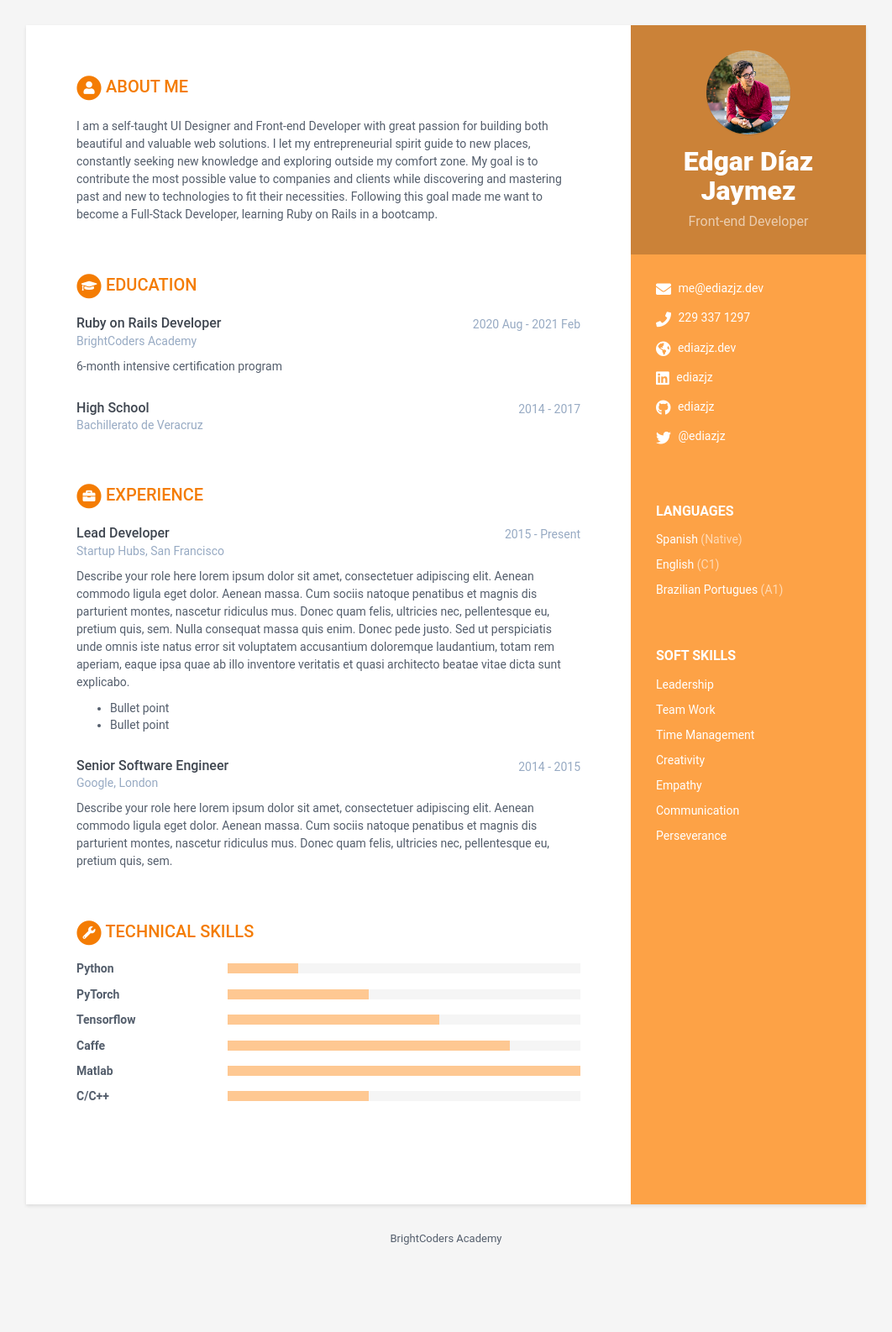
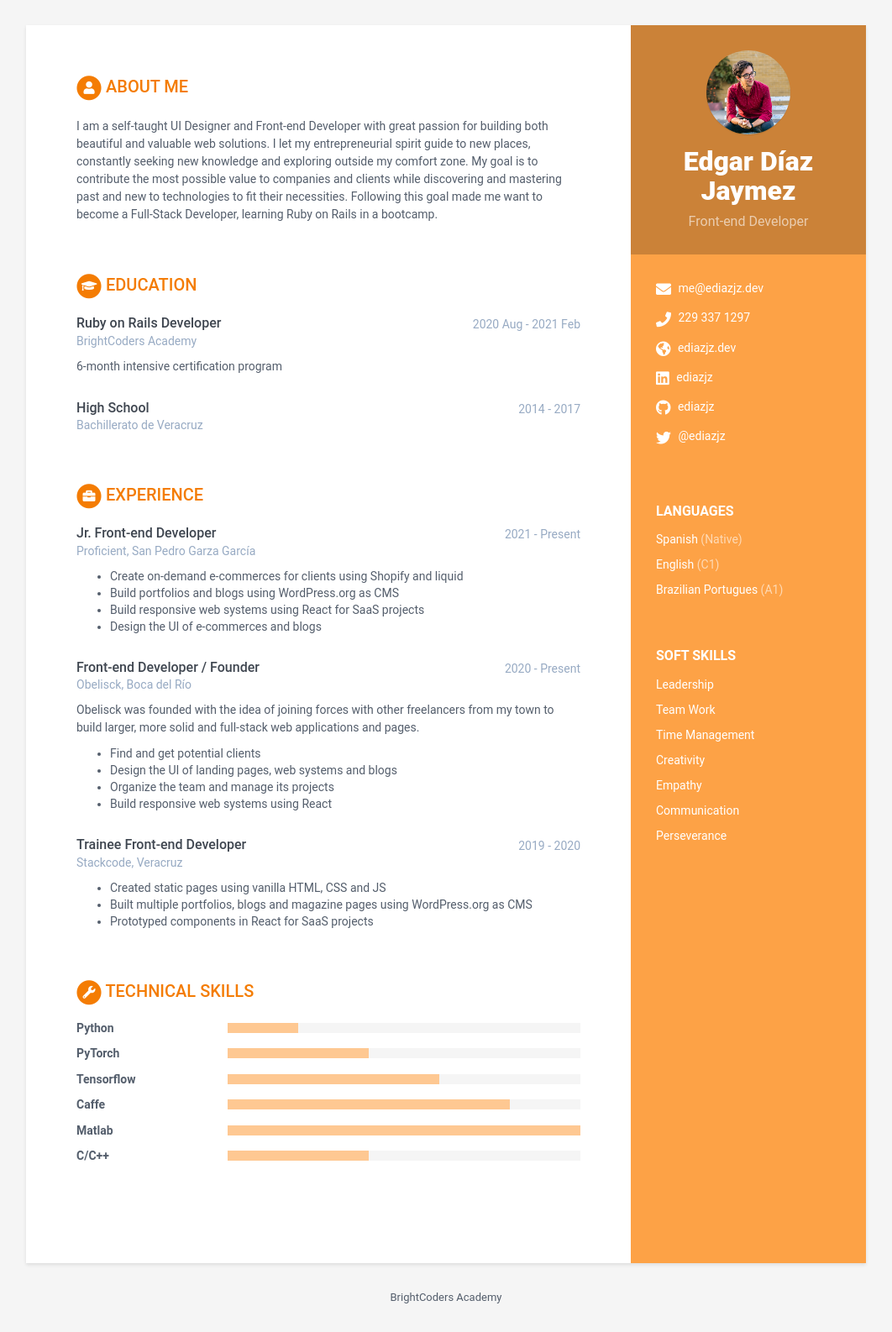
Before and after one commit to ediazjz/resume, a Jekyll site: the page built from index.html, in a window 1280 px wide. Shown: the whole page at 84% size, without its empty margins (109-1171 px from the left). Built offline with Jekyll 4.4.1, drawn with Linux system fonts in a browser that asks for light colours; before the commit the page ends 1516 px from its top, so only the background shows below that.

Commit message:
Add Work Experience

```diff
--- a/_data/data.yml
+++ b/_data/data.yml
@@ -82,31 +82,32 @@ educationcomplete:
 
 # Registra aquí tu experiencia. Agrega o elimina según sea necesario
 experiences:
-  - role: Lead Developer
-    time: 2015 - Present
-    company: Startup Hubs, San Francisco
+  - role: Jr. Front-end Developer
+    time: 2021 - Present
+    company: Proficient, San Pedro Garza García
     details: |
-      Describe your role here lorem ipsum dolor sit amet, consectetuer
-      adipiscing elit. Aenean commodo ligula eget dolor. Aenean massa.
-      Cum sociis natoque penatibus et magnis dis parturient montes,
-      nascetur ridiculus mus. Donec quam felis, ultricies nec,
-      pellentesque eu, pretium quis, sem. Nulla consequat massa quis
-      enim. Donec pede justo. Sed ut perspiciatis unde omnis iste natus
-      error sit voluptatem accusantium doloremque laudantium, totam rem
-      aperiam, eaque ipsa quae ab illo inventore veritatis et quasi
-      architecto beatae vitae dicta sunt explicabo.
-        - Bullet point
-        - Bullet point
+        - Create on-demand e-commerces for clients using Shopify and liquid
+        - Build portfolios and blogs using WordPress.org as CMS
+        - Build responsive web systems using React for SaaS projects
+        - Design the UI of e-commerces and blogs
 
-  - role: Senior Software Engineer
-    time: 2014 - 2015
-    company: Google, London
+  - role: Front-end Developer / Founder
+    time: 2020 - Present
+    company: Obelisck, Boca del Río
     details: |
-      Describe your role here lorem ipsum dolor sit amet, consectetuer
-      adipiscing elit. Aenean commodo ligula eget dolor. Aenean massa.
-      Cum sociis natoque penatibus et magnis dis parturient montes,
-      nascetur ridiculus mus. Donec quam felis, ultricies nec,
-      pellentesque eu, pretium quis, sem.
+      Obelisck was founded with the idea of joining forces with other freelancers from my town to build larger, more solid and full-stack web applications and pages.
+        - Find and get potential clients
+        - Design the UI of landing pages, web systems and blogs
+        - Organize the team and manage its projects
+        - Build responsive web systems using React
+
+  - role: Trainee Front-end Developer
+    time: 2019 - 2020
+    company: Stackcode, Veracruz
+    details: |
+        - Created static pages using vanilla HTML, CSS and JS
+        - Built multiple portfolios, blogs and magazine pages using WordPress.org as CMS
+        - Prototyped components in React for SaaS projects
 
 # Registra aquí tus habilidades técnicas, para level utiliza:
 # 20% para Novice
```
